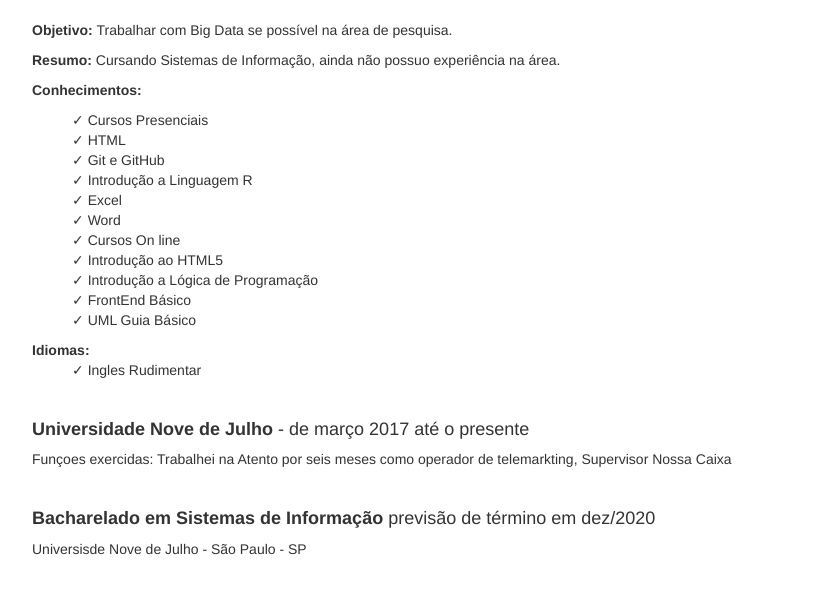
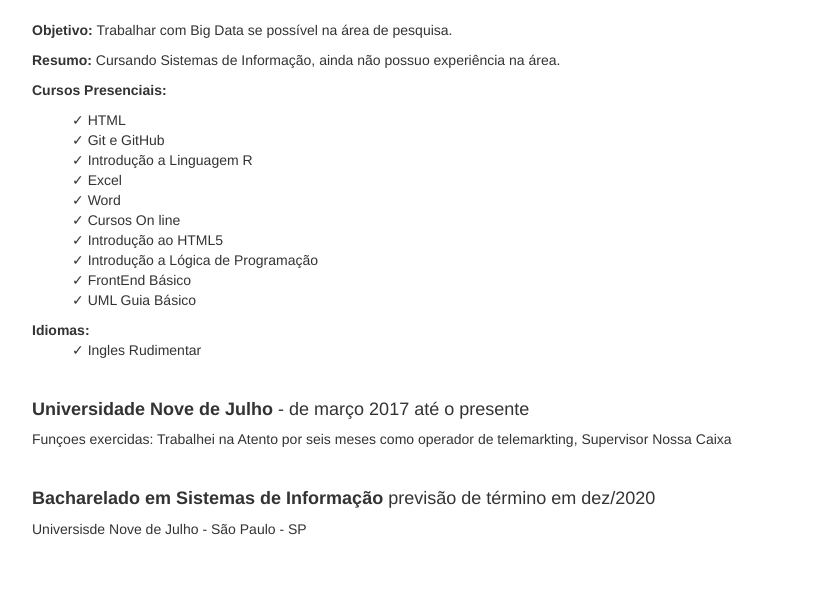
Before and after one commit to luizbittar/curriculo, a plain HTML site: page index.html in a window 1280 px wide. Shown: the part 179-772 px from the top of the page, without its empty margins (38-863 px from the left). Drawn offline with nearby package versions, Linux system fonts and the light colour scheme.

Commit message:
Subst. "Conhecimentos" p/ "Cursos presenciais"

```diff
--- a/index.html
+++ b/index.html
@@ -59,9 +59,8 @@
     </p>
 
     <p>
-        <strong> Conhecimentos: </strong>
+        <strong> Cursos Presenciais: </strong>
         <ul>
-            <li> Cursos Presenciais</li>
             <li>HTML</li>
             <li>Git e GitHub</li>
             <li>Introdução a Linguagem R </li>
```
